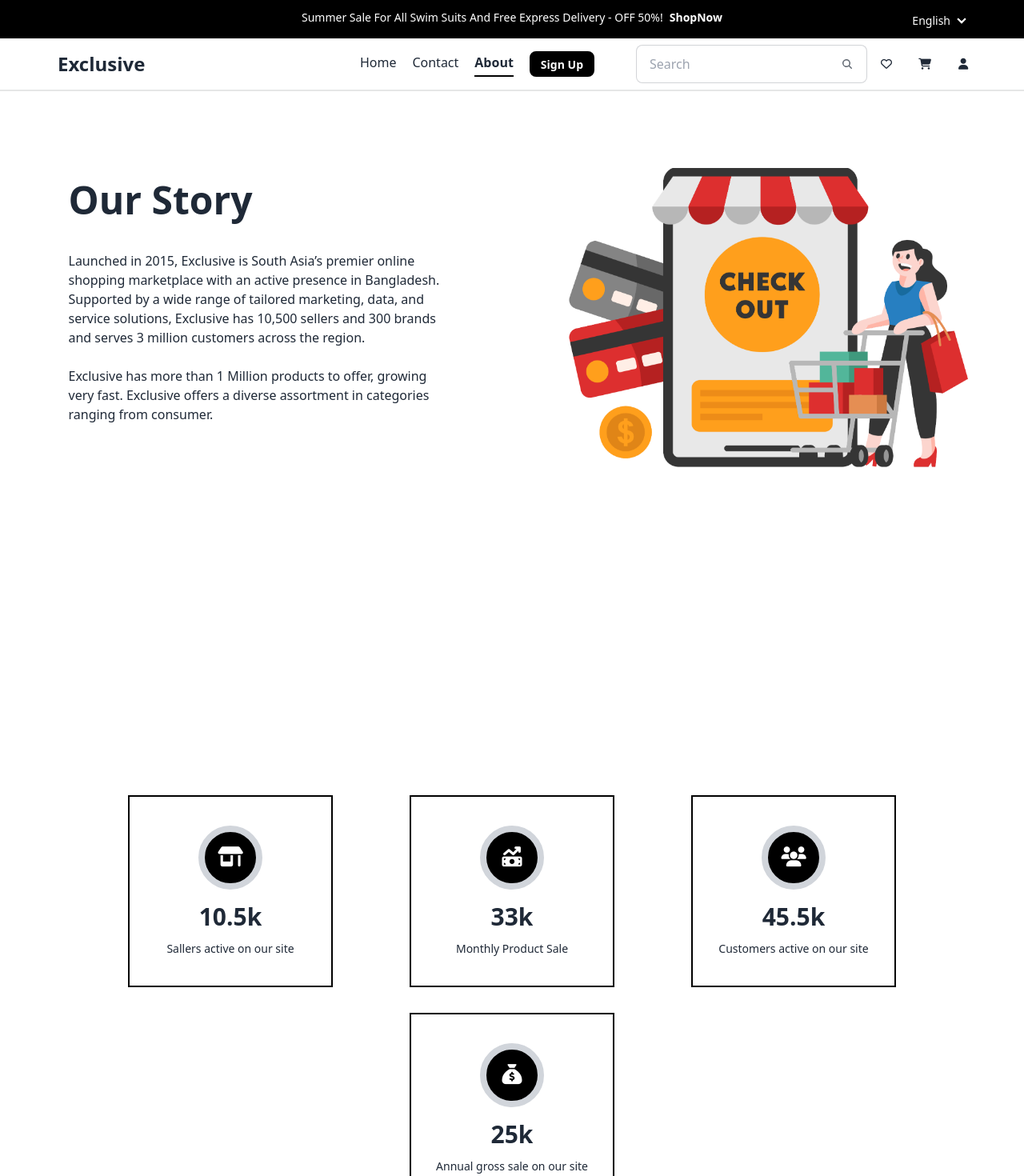
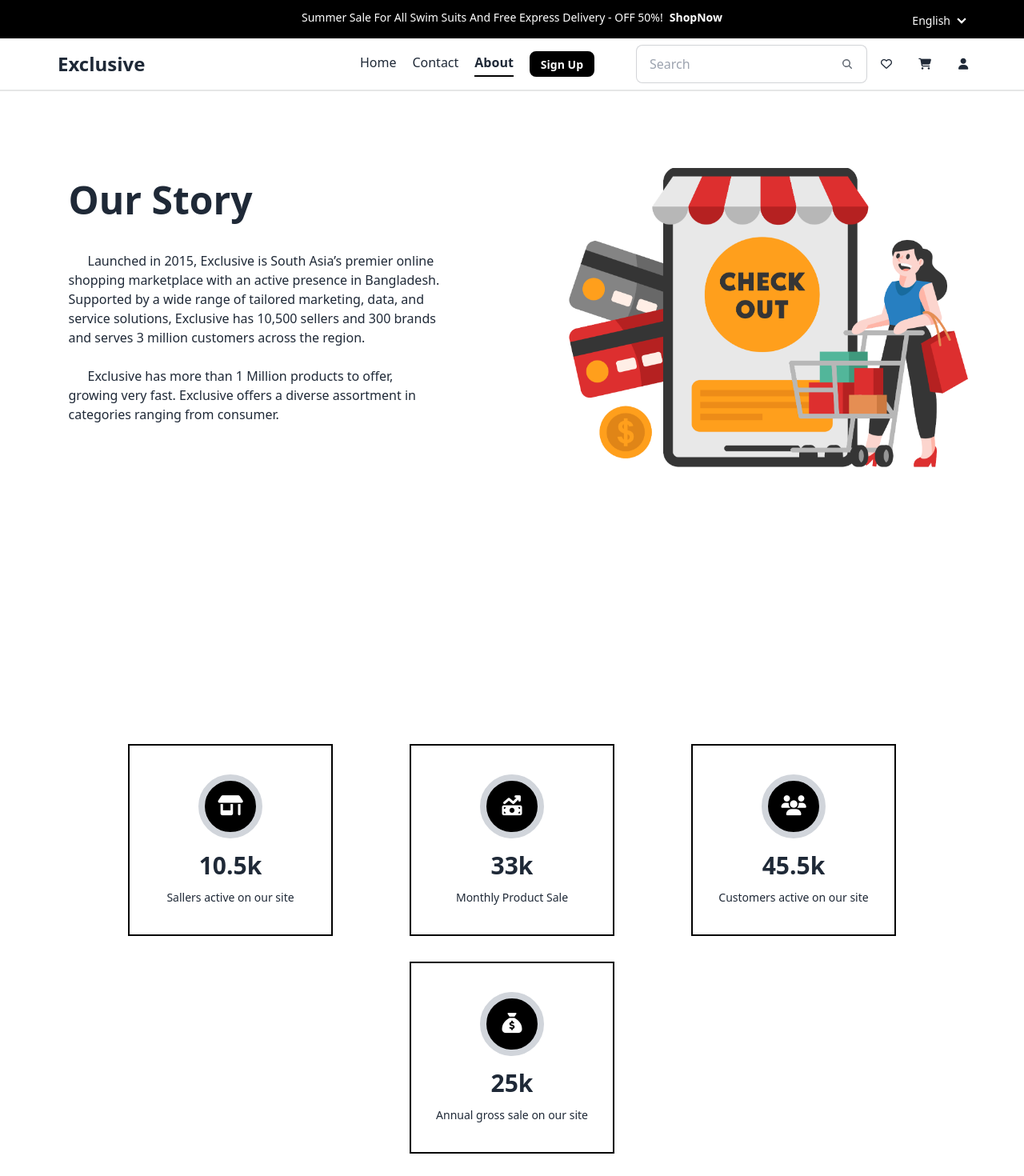
Before and after one commit to afriansyogs/e-commerce-next2, a Next.js app: page /About in a window 1280 px wide. Shown: the top 1470 px of the page at 80% size. Built offline with nearby package versions, Linux system fonts and the light colour scheme.

Commit message:
about page UI

```diff
--- a/src/components/AboutStory.jsx
+++ b/src/components/AboutStory.jsx
@@ -4,20 +4,21 @@ import Image from 'next/image';
 const AboutStory = () => {
     return (
         <>
-        <div className="flex flex-col lg:flex-row h-auto lg:h-screen">
-            <div className="w-full lg:w-1/2 flex justify-center px-6 lg:px-0">
-                <div className="w-full max-w-[469px] mt-10 lg:mt-28">
-                    <h1 className="text-4xl lg:text-5xl font-semibold">Our Story</h1>
-                    <p className="text-sm lg:text-base mt-6 lg:mt-10">
+        <h1 className="text-center text-4xl lg:text-5xl font-semibold lg:hidden mt-3 md:mt-6">Our Story</h1>
+        <div className="flex flex-col-reverse lg:flex-row h-auto lg:h-screen">
+            <div className="w-full lg:w-1/2 flex justify-center px-6 lg:px-0" data-aos="fade-right">
+                <div className="w-full max-w-[469px] md:max-w-[540px] lg:max-w-[469px] mt-10 lg:mt-28">
+                    <h1 className="text-4xl lg:text-5xl font-semibold hidden lg:block">Our Story</h1>
+                    <p className="text-sm lg:text-base first-letter:ml-6 mt-6 lg:mt-10">
                         Launched in 2015, Exclusive is South Asia’s premier online shopping marketplace with an active presence in Bangladesh. Supported by a wide range of tailored marketing, data, and service solutions, Exclusive has 10,500 sellers and 300 brands and serves 3 million customers across the region.
                     </p>
-                    <p className="text-sm lg:text-base mt-4 lg:mt-6">
+                    <p className="text-sm lg:text-base mt-4 lg:mt-6 first-letter:ml-6">
                         Exclusive has more than 1 Million products to offer, growing very fast. Exclusive offers a diverse assortment in categories ranging from consumer.
                     </p>
                 </div>
             </div>
             <div className="w-full lg:w-1/2 flex items-center lg:items-start justify-center mt-14 lg:mt-24 px-6 lg:px-0">
-                <div className="relative w-full max-w-[350px] md:max-w-[420px] lg:max-w-[500px] h-auto">
+                <div className="relative w-full max-w-[350px] md:max-w-[420px] lg:max-w-[500px] h-auto" data-aos="fade-left">
                     <Image
                         src="/assets/img/e-commerce-illustration.png"
                         alt="About Us"
@@ -28,7 +29,6 @@ const AboutStory = () => {
                 </div>
             </div>
         </div>
-
         </>
     );
 };
--- a/src/components/CardStatistic.jsx
+++ b/src/components/CardStatistic.jsx
@@ -2,7 +2,7 @@ import React from 'react';
 import { fieldStatistic } from '@/lib/data';
 const CardStatistic = () => {
     return (
-        <div className="flex flex-wrap mt-24 md:mt-20 gap-y-8 gap-x-8 md:gap-x-24 justify-center mb-16 px-4 lg:px-0" data-aos="zoom-in" data-aos-duration="500">
+        <div className="flex flex-wrap mt-24 md:mt-20 lg:mt-4 gap-y-8 gap-x-8 md:gap-x-24 justify-center mb-16 px-4 lg:px-0" data-aos="zoom-in" data-aos-duration="500">
             {fieldStatistic.map((items, index) => (
                 <div
                     key={index}
```
